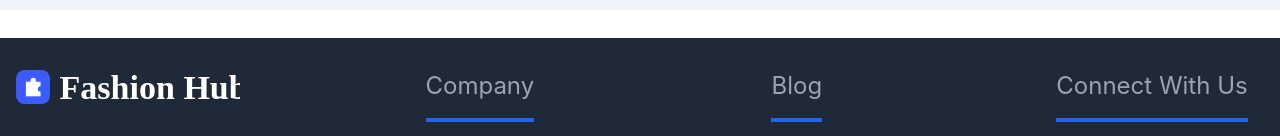
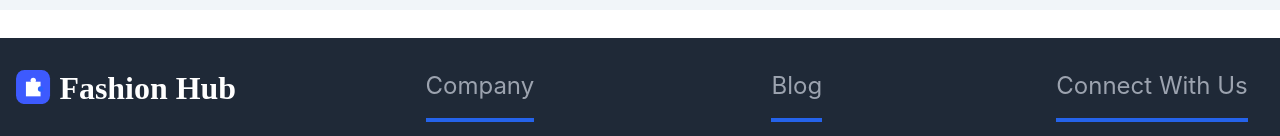
Before and after one commit to sakshilambe1997/fashion-hub, a React (Create React App) app in the folder client/: page / in a window 1280 px wide. Shown: the part 1334-1470 px from the top of the page. Built offline with nearby package versions, Linux system fonts and the light colour scheme.

Commit message:
changes added to footer name

```diff
--- a/client/src/customer/components/Footer/Footer.js
+++ b/client/src/customer/components/Footer/Footer.js
@@ -40,7 +40,7 @@ const Footer = () => {
                       <text
                         fill="white"
                         font-family="Nunito-Bold, Nunito"
-                        font-size="512"
+                        font-size="480"
                         font-weight="bold"
                       >
                         <tspan x="654" y="518">
```
